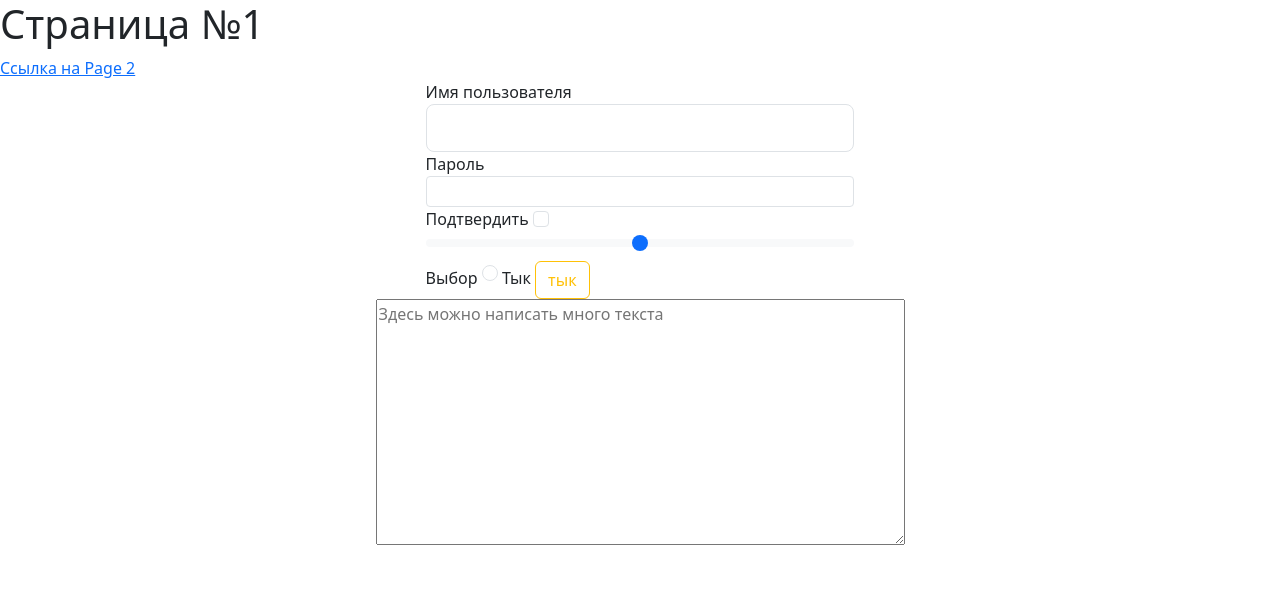
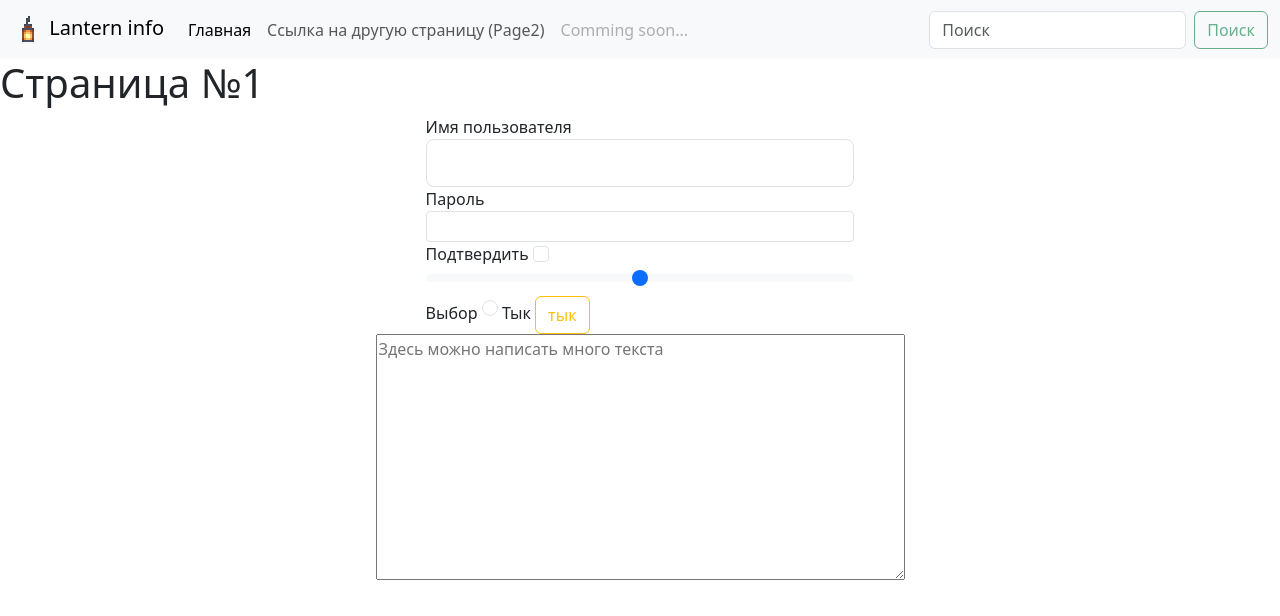
Before and after one commit to Ksumaliya/4mod, a plain HTML site: page page1.html in a window 1280 px wide. Drawn offline with nearby package versions, Linux system fonts and the light colour scheme.

Commit message:
Задание № 3.2

```diff
--- a/page1.html
+++ b/page1.html
@@ -7,8 +7,49 @@
     <link href="https://cdn.jsdelivr.net/npm/bootstrap@5.3.0/dist/css/bootstrap.min.css" rel="stylesheet" integrity="sha384-9ndCyUaIbzAi2FUVXJi0CjmCapSmO7SnpJef0486qhLnuZ2cdeRhO02iuK6FUUVM" crossorigin="anonymous">
 </head>
 <body>
+
+    <nav class="navbar navbar-expand-lg navbar-light bg-light">
+        <div class="container-fluid">
+            <a class="navbar-brand" href="#">
+                <img src="Lantern.png" alt="" width="32" height="32" class="d-inline-block align-text-top">
+                Lantern info
+            </a>
+          <button class="navbar-toggler" type="button" data-bs-toggle="collapse" data-bs-target="#navbarSupportedContent" aria-controls="navbarSupportedContent" aria-expanded="false" aria-label="Переключатель навигации">
+            <span class="navbar-toggler-icon"></span>
+          </button>
+          <div class="collapse navbar-collapse" id="navbarSupportedContent">
+            <ul class="navbar-nav me-auto mb-2 mb-lg-0">
+              <li class="nav-item">
+                <a class="nav-link active" aria-current="page" href="page1.html">Главная</a>
+              </li>
+              <li class="nav-item">
+                <a class="nav-link" href="page2.html">Ссылка на другую страницу (Page2)</a>
+              </li>
+              <!-- <li class="nav-item dropdown">
+                <a class="nav-link dropdown-toggle" href="#" id="navbarDropdown" role="button" data-bs-toggle="dropdown" aria-expanded="false">
+                  Выпадающий список
+                </a>
+                <ul class="dropdown-menu" aria-labelledby="navbarDropdown">
+                  <li><a class="dropdown-item" href="page1.html">На Page1</a></li>
+                  <li><a class="dropdown-item" href="page2.html">На Page2</a></li>
+                  <li><hr class="dropdown-divider"></li>
+                  <li><a class="dropdown-item" href="#">Comming soon...</a></li>
+                </ul>
+              </li> -->
+              <li class="nav-item">
+                <a class="nav-link disabled">Comming soon...</a>
+              </li>
+            </ul>
+            <form class="d-flex">
+              <input class="form-control me-2" type="search" placeholder="Поиск" aria-label="Поиск">
+              <button class="btn btn-outline-success disabled" type="submit">Поиск</button>
+            </form>
+          </div>
+        </div>
+    </nav>
+
     <h1> Страница №1</h1>
-    <a target="_blank" href="page2.html">Ссылка на Page 2</a>
+    <!-- <a target="_blank" href="page2.html">Ссылка на Page 2</a> -->
     <div class="container" style="width: max-content;">
         <form>
 
```
Also changed, not shown: Lantern.png (added).
